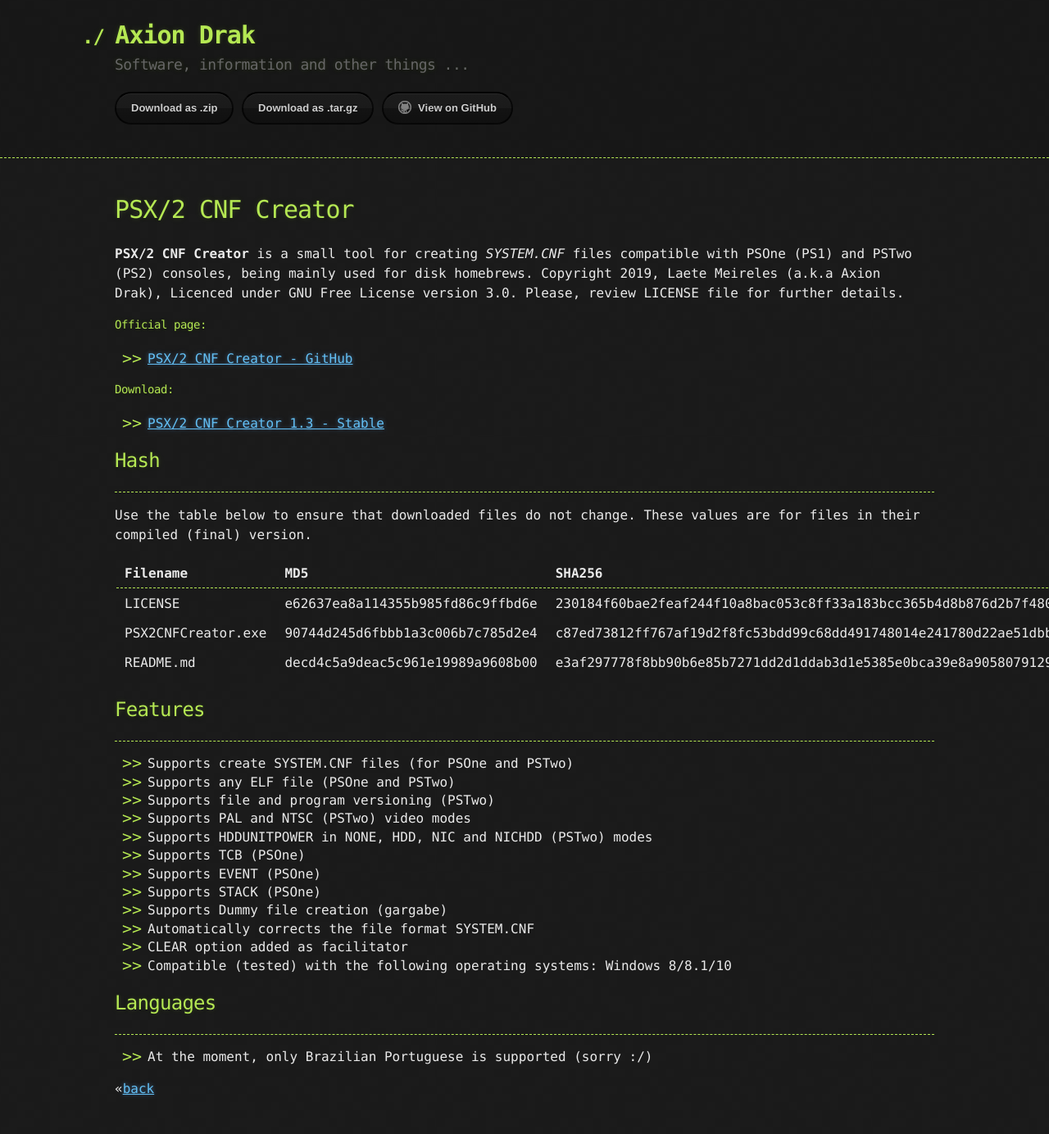
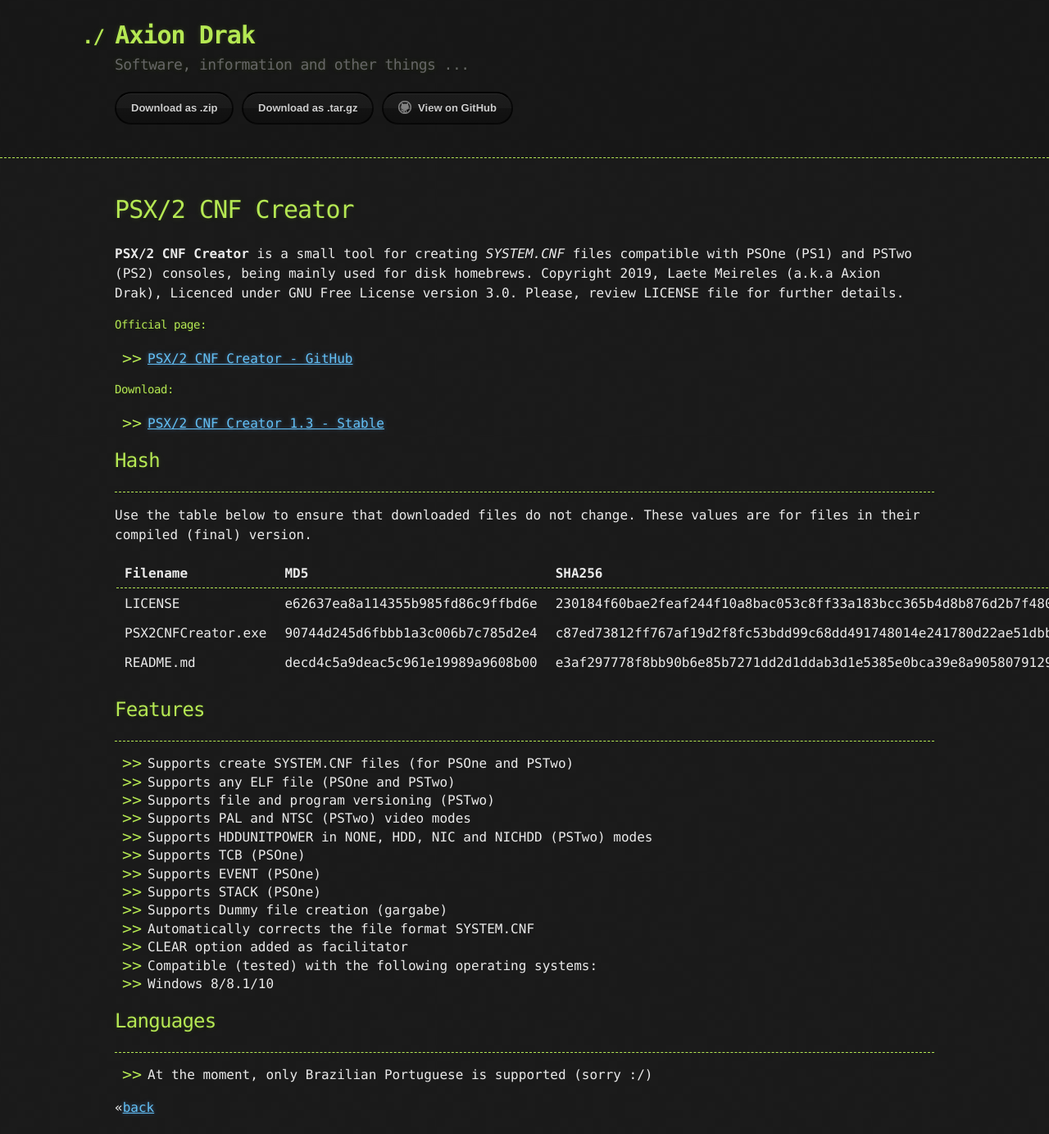
Before and after one commit to AxionDrak/axiondrak.github.io, a Jekyll site: the page built from psx-cnf.md, in a window 1280 px wide. Shown: the whole page at 82% size. Built offline with Jekyll 4.4.1, drawn with Linux system fonts in a browser that asks for light colours; our own code applies the rules of GitHub Pages for plain Markdown files; before the commit the page ends 1361 px from its top, so only the background shows below that.

Commit message:
Update psx-cnf.md

```diff
--- a/psx-cnf.md
+++ b/psx-cnf.md
@@ -38,7 +38,8 @@ Use the table below to ensure that downloaded files do not change. These values
 * Supports Dummy file creation (gargabe)
 * Automatically corrects the file format SYSTEM.CNF
 * CLEAR option added as facilitator
-* Compatible (tested) with the following operating systems: Windows 8/8.1/10
+* Compatible (tested) with the following operating systems:
+ * Windows 8/8.1/10
 
 ## Languages
 ------------
```
